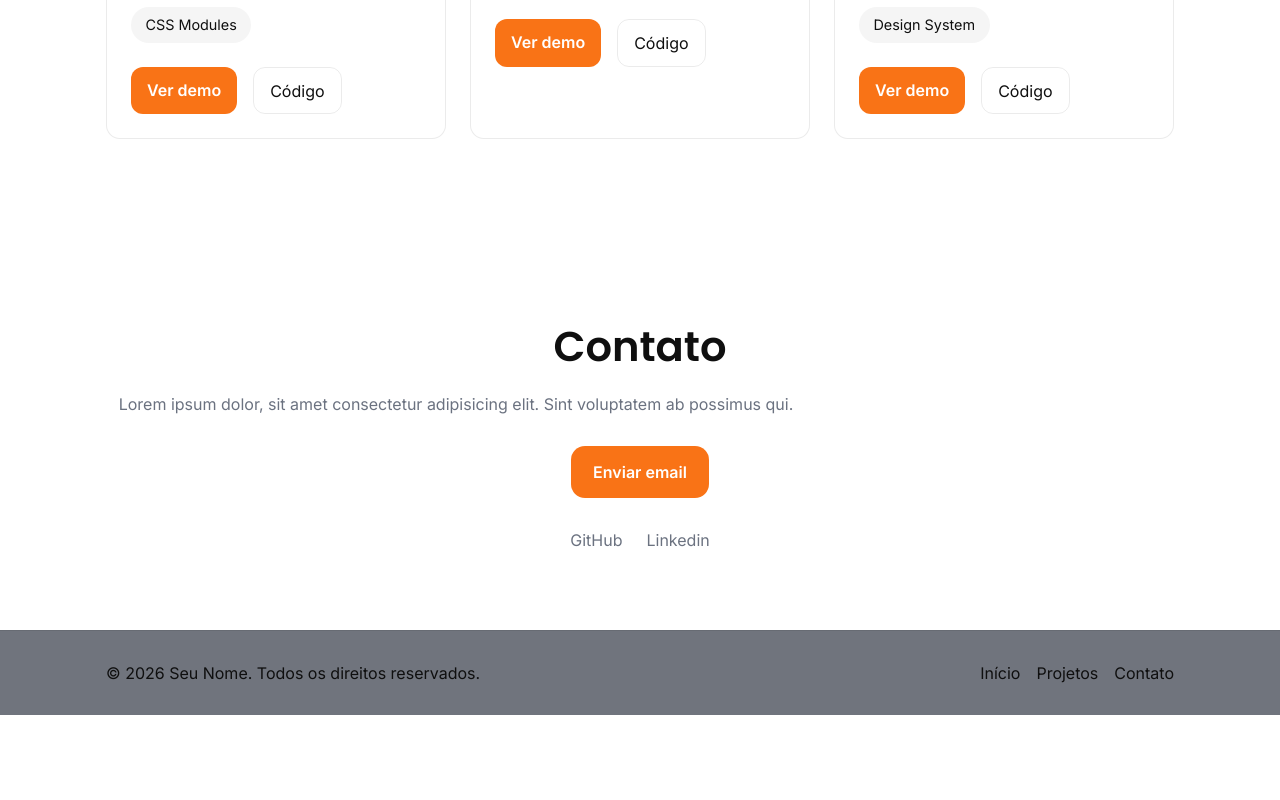
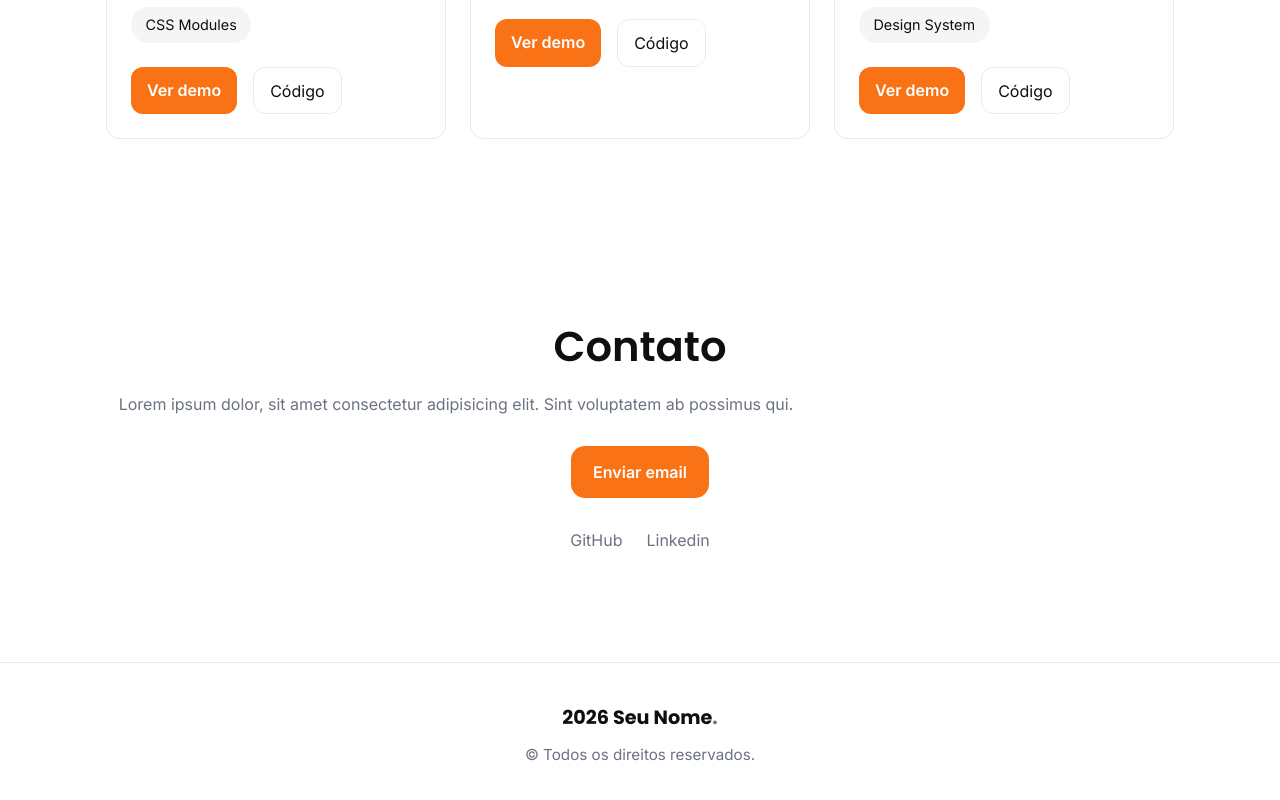
Before and after one commit to marcoshjunior/Meu-Portifolio-React, a React (Vite) app in the folder portifolio-react/: page / in a window 1280 px wide. Shown: the part 2749-3549 px from the top of the page. Before the commit the page ends 3464 px from the top, so only its background shows below. Built offline with nearby package versions, Linux system fonts and the light colour scheme.

Commit message:
seção do footer

```diff
--- a/portifolio-react/src/components/Footer/Footer.jsx
+++ b/portifolio-react/src/components/Footer/Footer.jsx
@@ -4,18 +4,12 @@ import styles from "./Footer.module.css";
 export default function Footer() {
   return (
     <footer className={styles.footer}>
-      <div className="container">
-        <div className={styles.inner}>
-          <p>
-            © {new Date().getFullYear()} {profile.name}. Todos os direitos
-            reservados.
-          </p>
-          <div className={styles.links}>
-            <a href="#inicio">Início</a>
-            <a href="#projetos">Projetos</a>
-            <a href="#contato">Contato</a>
-          </div>
-        </div>
+      <div className={styles.container}>
+        <h3>
+          {new Date().getFullYear()} {profile.name}
+          <span>.</span>
+        </h3>
+        <p>© Todos os direitos reservados.</p>
       </div>
     </footer>
   );
--- a/portifolio-react/src/components/Footer/Footer.module.css
+++ b/portifolio-react/src/components/Footer/Footer.module.css
@@ -1,41 +1,25 @@
 @import "../../styles/globals.css";
 
 .footer {
-  padding: 2rem 0;
   border-top: 1px solid var(--border);
-  background: rgba(17, 24, 39, 0.6);
+  padding: 2.5rem 0;
+  margin-top: 2rem;
 }
 
-.inner {
-  display: flex;
-  flex-direction: column;
-  gap: 1rem;
-  align-items: center;
-  justify-content: space-between;
+.container {
   text-align: center;
 }
-.inner p {
+.container h3 {
+  font-family: "Poppins", sans-serif;
+  font-size: 1.2rem;
+  margin-top: 0;
+  margin-bottom: 0.8rem;
+}
+.container span {
+  color: var(--text-muted);
+}
+.container p {
+  color: var(--text-muted);
   margin: 0;
-  transition: 0.25s ease;
+  font-size: 0.95rem;
 }
-
-.links {
-  display: flex;
-  gap: 1rem;
-  flex-wrap: wrap;
-  justify-content: center;
-}
-.links a {
-  color: var(--muted);
-  transition: 0.25s ease;
-}
-.links a:hover {
-  color: var(--text);
-}
-
-@media (min-width: 768px) {
-  .inner {
-    flex-direction: row;
-    text-align: left;
-  }
-}
```
